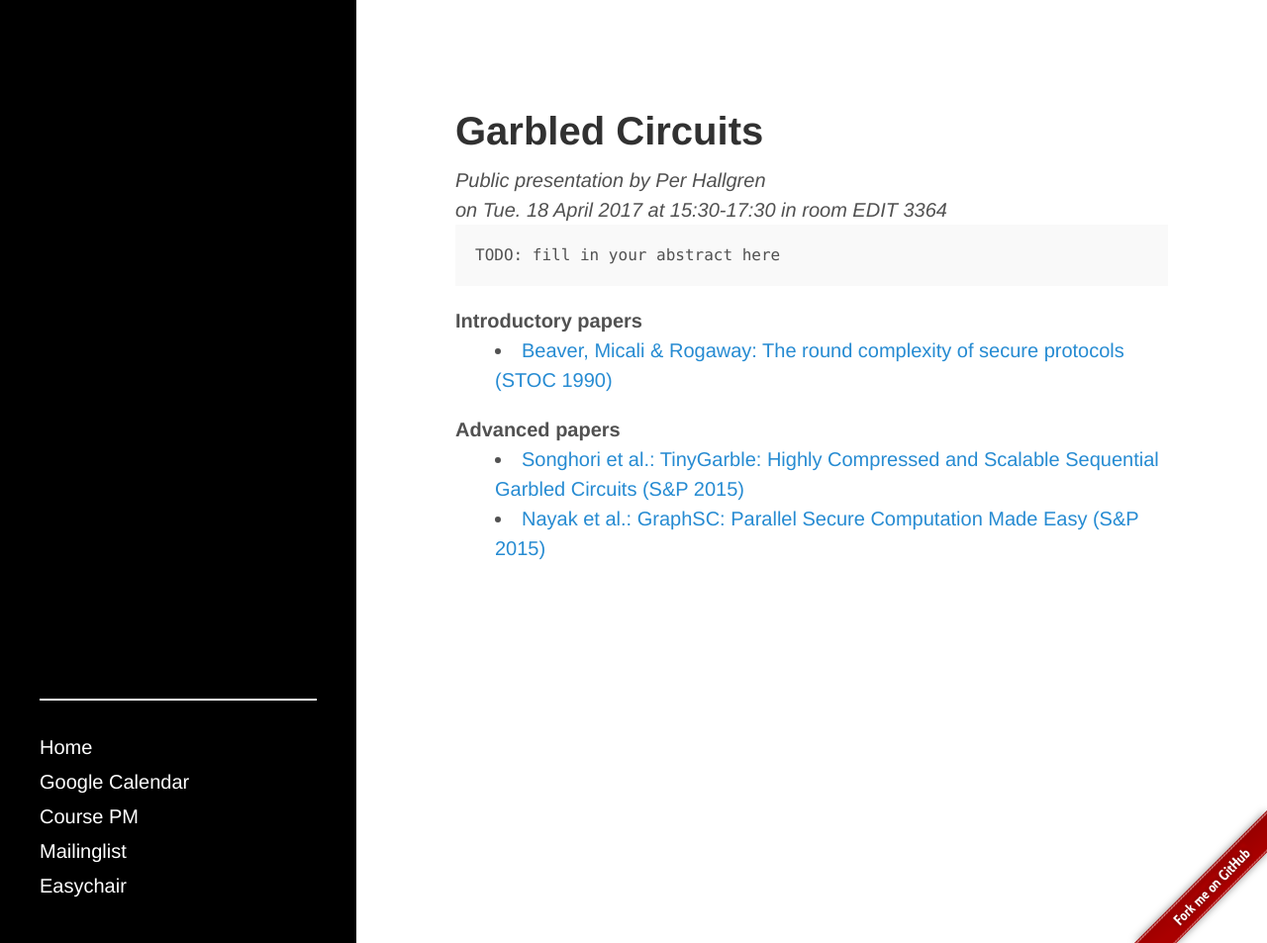
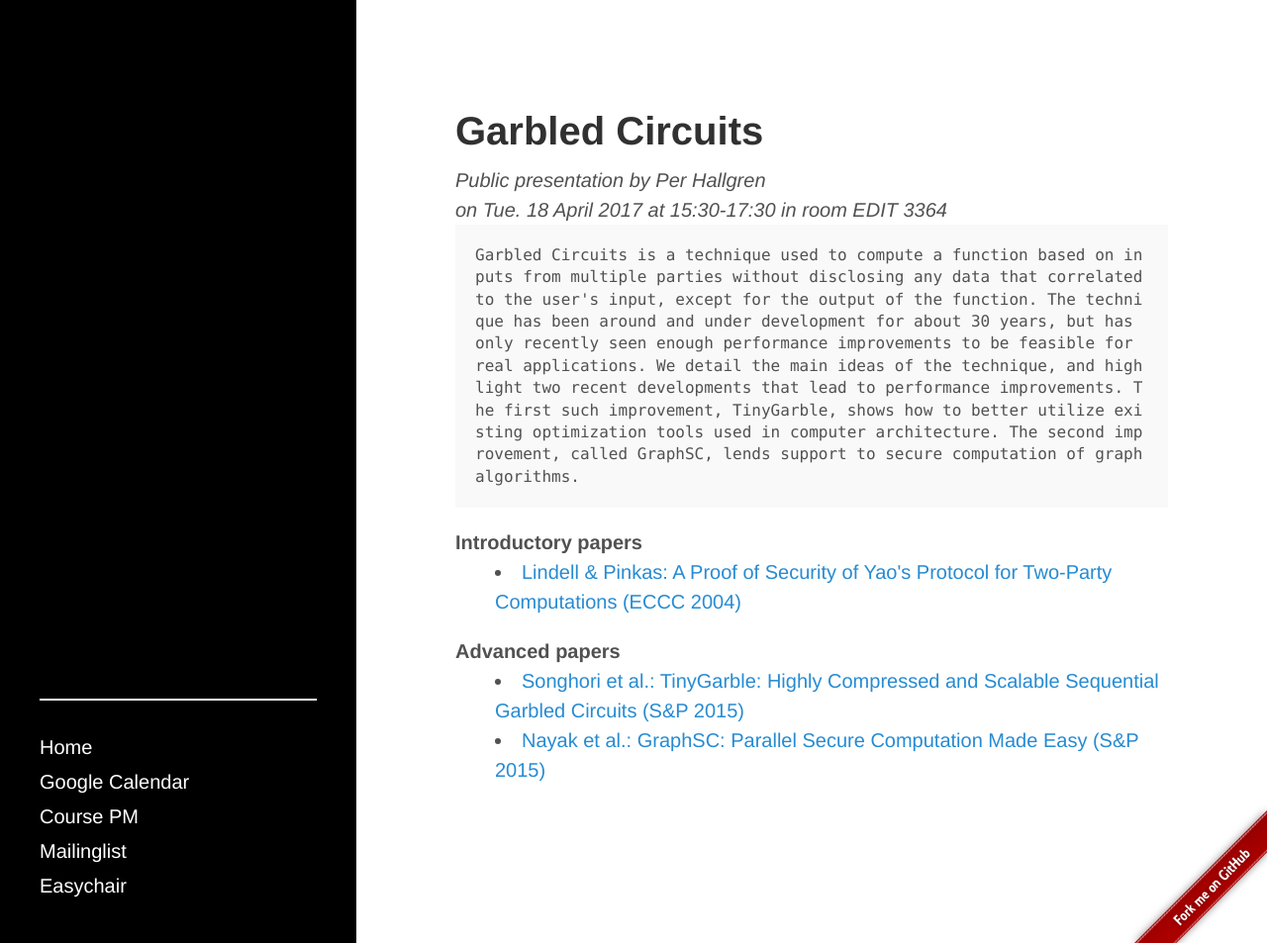
Before and after one commit to fdat085/fdat085.github.io, a Jekyll site: the page built from student-per.md, in a window 1280 px wide and 953 px high. Shown: the whole window at 99% size. Built offline with Jekyll 4.4.1, drawn with Linux system fonts in a browser that asks for light colours.

Commit message:
Updated intro paper and abstract

```diff
--- a/student-per.md
+++ b/student-per.md
@@ -6,10 +6,19 @@ author: Per Hallgren
 room: EDIT 3364
 date: 2017/04/18
 time: 15:30-17:30
-abstract: "TODO: fill in your abstract here"
+abstract: "Garbled Circuits is a technique used to compute a function based on inputs from
+multiple parties without disclosing any data that correlated to the user's
+input, except for the output of the function. The technique has been around and
+under development for about 30 years, but has only recently seen enough
+performance improvements to be feasible for real applications. We detail the
+main ideas of the technique, and highlight two recent developments that lead to
+performance improvements. The first such improvement, TinyGarble, shows how to
+better utilize existing optimization tools used in computer architecture. The
+second improvement, called GraphSC, lends support to secure computation of
+graph algorithms."
 intropapers:
-- title: "Beaver, Micali & Rogaway: The round complexity of secure protocols (STOC 1990)"
-  url: "http://dl.acm.org/citation.cfm?id=100287"
+- title: "Lindell & Pinkas: A Proof of Security of Yao's Protocol for Two-Party Computations (ECCC 2004)"
+  url: "http://eprint.iacr.org/2004/175"
 advancedpapers:
 - title: "Songhori et al.: TinyGarble: Highly Compressed and Scalable Sequential Garbled Circuits (S&P 2015)"
   url: "http://ieeexplore.ieee.org/document/7163039/"
```
